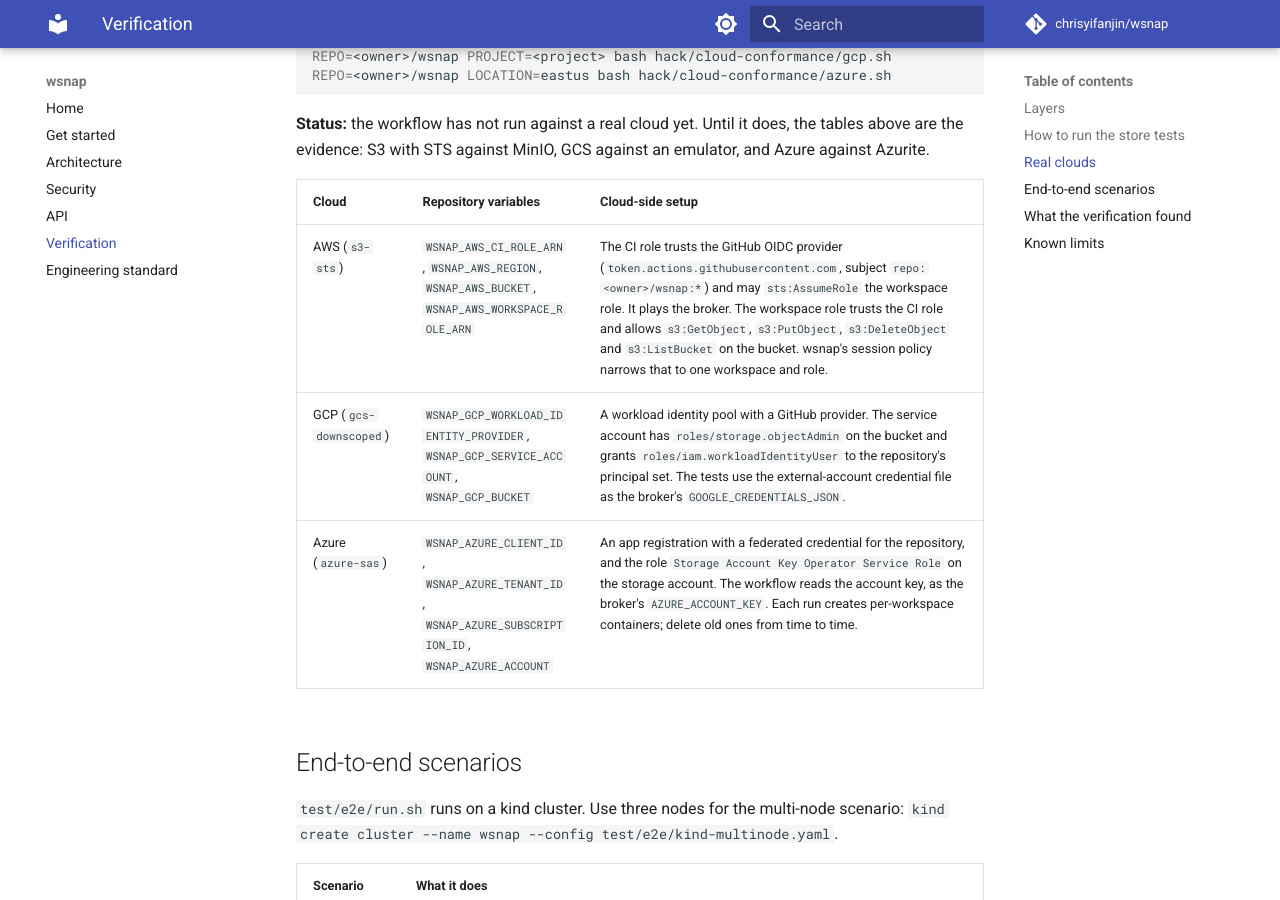
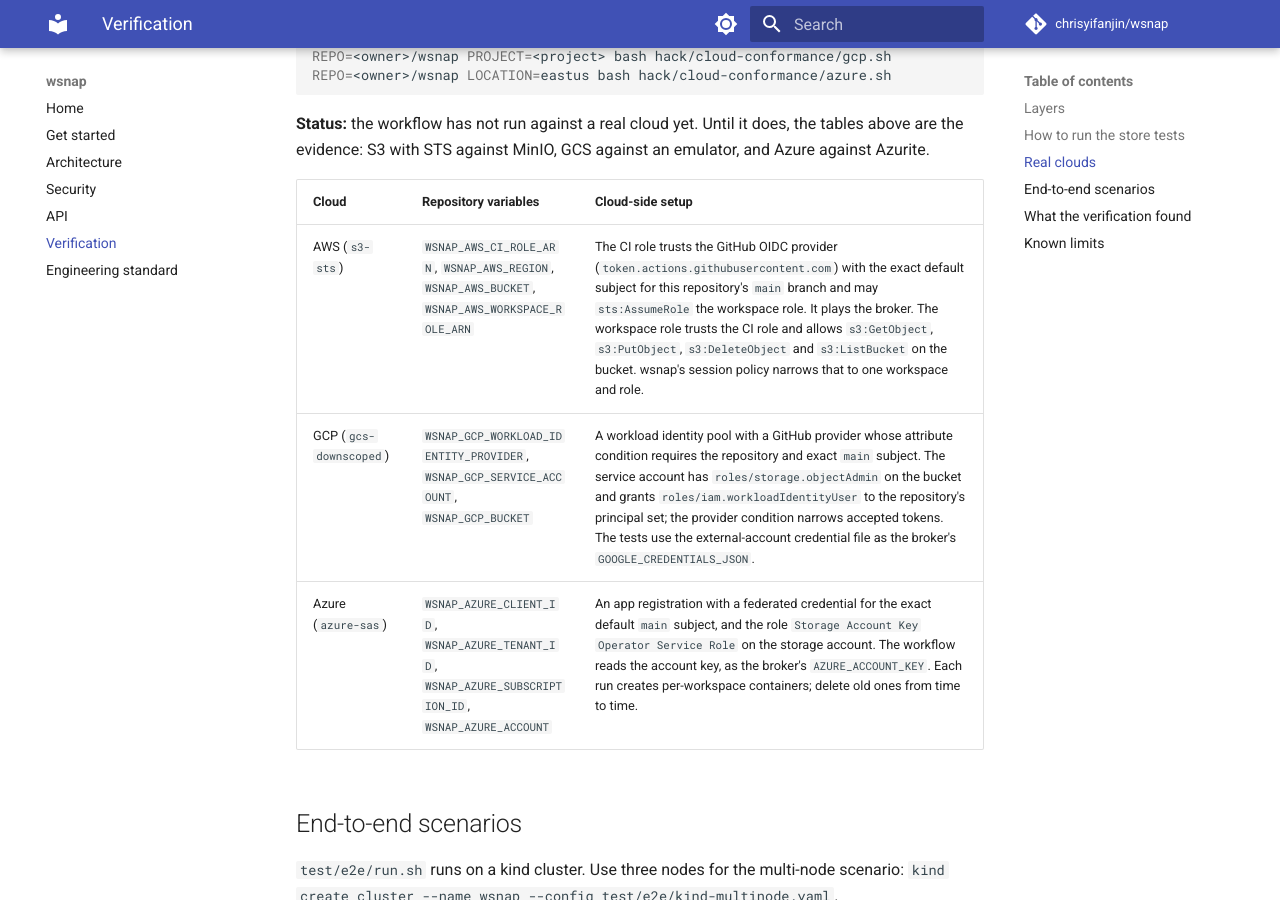
Before and after one commit to chrisyifanjin/wsnap, an MkDocs documentation site: the page built from docs/verification.md, in a window 1280 px wide and 900 px high, scrolled down 2486 px. Built offline with MkDocs 1.6.1 and Material for MkDocs 9.7.7, drawn with Linux system fonts in a browser that asks for light colours; comment, search, counter and statistics services are not loaded.

Commit message:
Describe exact main-branch cloud trust in the guide

```diff
--- a/docs/verification.md
+++ b/docs/verification.md
@@ -100,9 +100,9 @@ against an emulator, and Azure against Azurite.
 
 | Cloud | Repository variables | Cloud-side setup |
 |---|---|---|
-| AWS (`s3-sts`) | `WSNAP_AWS_CI_ROLE_ARN`, `WSNAP_AWS_REGION`, `WSNAP_AWS_BUCKET`, `WSNAP_AWS_WORKSPACE_ROLE_ARN` | The CI role trusts the GitHub OIDC provider (`token.actions.githubusercontent.com`, subject `repo:<owner>/wsnap:*`) and may `sts:AssumeRole` the workspace role. It plays the broker. The workspace role trusts the CI role and allows `s3:GetObject`, `s3:PutObject`, `s3:DeleteObject` and `s3:ListBucket` on the bucket. wsnap's session policy narrows that to one workspace and role. |
-| GCP (`gcs-downscoped`) | `WSNAP_GCP_WORKLOAD_IDENTITY_PROVIDER`, `WSNAP_GCP_SERVICE_ACCOUNT`, `WSNAP_GCP_BUCKET` | A workload identity pool with a GitHub provider. The service account has `roles/storage.objectAdmin` on the bucket and grants `roles/iam.workloadIdentityUser` to the repository's principal set. The tests use the external-account credential file as the broker's `GOOGLE_CREDENTIALS_JSON`. |
-| Azure (`azure-sas`) | `WSNAP_AZURE_CLIENT_ID`, `WSNAP_AZURE_TENANT_ID`, `WSNAP_AZURE_SUBSCRIPTION_ID`, `WSNAP_AZURE_ACCOUNT` | An app registration with a federated credential for the repository, and the role `Storage Account Key Operator Service Role` on the storage account. The workflow reads the account key, as the broker's `AZURE_ACCOUNT_KEY`. Each run creates per-workspace containers; delete old ones from time to time. |
+| AWS (`s3-sts`) | `WSNAP_AWS_CI_ROLE_ARN`, `WSNAP_AWS_REGION`, `WSNAP_AWS_BUCKET`, `WSNAP_AWS_WORKSPACE_ROLE_ARN` | The CI role trusts the GitHub OIDC provider (`token.actions.githubusercontent.com`) with the exact default subject for this repository's `main` branch and may `sts:AssumeRole` the workspace role. It plays the broker. The workspace role trusts the CI role and allows `s3:GetObject`, `s3:PutObject`, `s3:DeleteObject` and `s3:ListBucket` on the bucket. wsnap's session policy narrows that to one workspace and role. |
+| GCP (`gcs-downscoped`) | `WSNAP_GCP_WORKLOAD_IDENTITY_PROVIDER`, `WSNAP_GCP_SERVICE_ACCOUNT`, `WSNAP_GCP_BUCKET` | A workload identity pool with a GitHub provider whose attribute condition requires the repository and exact `main` subject. The service account has `roles/storage.objectAdmin` on the bucket and grants `roles/iam.workloadIdentityUser` to the repository's principal set; the provider condition narrows accepted tokens. The tests use the external-account credential file as the broker's `GOOGLE_CREDENTIALS_JSON`. |
+| Azure (`azure-sas`) | `WSNAP_AZURE_CLIENT_ID`, `WSNAP_AZURE_TENANT_ID`, `WSNAP_AZURE_SUBSCRIPTION_ID`, `WSNAP_AZURE_ACCOUNT` | An app registration with a federated credential for the exact default `main` subject, and the role `Storage Account Key Operator Service Role` on the storage account. The workflow reads the account key, as the broker's `AZURE_ACCOUNT_KEY`. Each run creates per-workspace containers; delete old ones from time to time. |
 
 ## End-to-end scenarios
 
```
